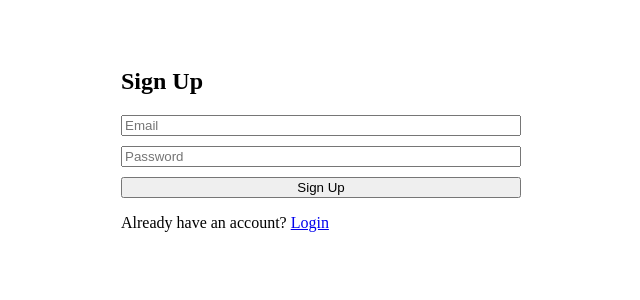
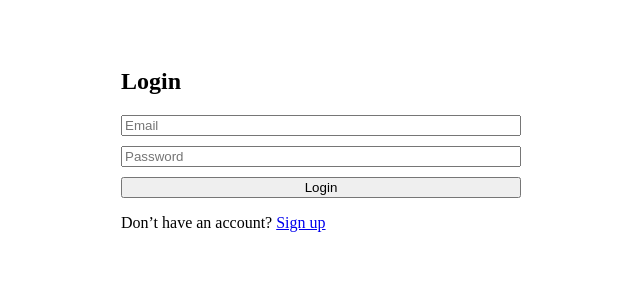
Before and after one commit to Rabbi111-cloud/Mental-Support-App, a Next.js app: page /login in a window 1280 px wide. Shown: the top 300 px of the page, without its empty margins (319-959 px from the left). Built offline with nearby package versions, Linux system fonts and the light colour scheme; no server answers; sample sign-in values are in the browser's storage.

Commit message:
Update page.js

```diff
--- a/app/login/page.js
+++ b/app/login/page.js
@@ -1,21 +1,21 @@
 "use client"
 import { useState } from "react"
 import { auth } from "../../lib/firebase"
-import { createUserWithEmailAndPassword } from "firebase/auth"
+import { signInWithEmailAndPassword } from "firebase/auth"
 import { useRouter } from "next/navigation"
 import Link from "next/link"
 
-export default function SignupPage() {
+export default function LoginPage() {
   const router = useRouter()
   const [email, setEmail] = useState("")
   const [password, setPassword] = useState("")
   const [error, setError] = useState("")
 
-  const handleSignup = async (e) => {
+  const handleLogin = async (e) => {
     e.preventDefault()
     try {
-      await createUserWithEmailAndPassword(auth, email, password)
-      router.push("/login")
+      await signInWithEmailAndPassword(auth, email, password)
+      router.push("/chat")
     } catch (err) {
       setError(err.message)
     }
@@ -23,9 +23,9 @@ export default function SignupPage() {
 
   return (
     <main style={{ maxWidth: 400, margin: "auto", padding: 40 }}>
-      <h2>Sign Up</h2>
+      <h2>Login</h2>
       <form
-        onSubmit={handleSignup}
+        onSubmit={handleLogin}
         style={{ display: "flex", flexDirection: "column", gap: 10 }}
       >
         <input
@@ -42,11 +42,11 @@ export default function SignupPage() {
           onChange={(e) => setPassword(e.target.value)}
           required
         />
-        <button type="submit">Sign Up</button>
+        <button type="submit">Login</button>
         {error && <p style={{ color: "red" }}>{error}</p>}
       </form>
       <p>
-        Already have an account? <Link href="/login">Login</Link>
+        Don’t have an account? <Link href="/signup">Sign up</Link>
       </p>
     </main>
   )
```
